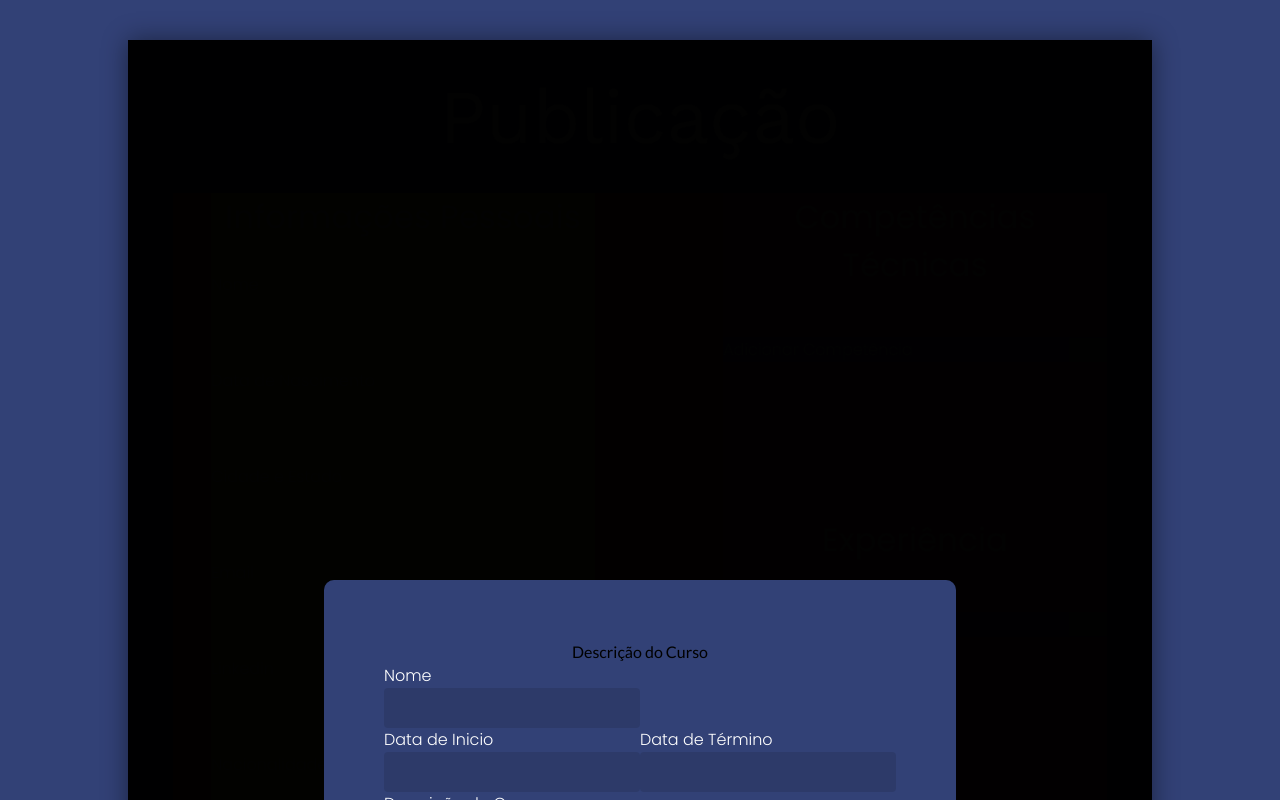
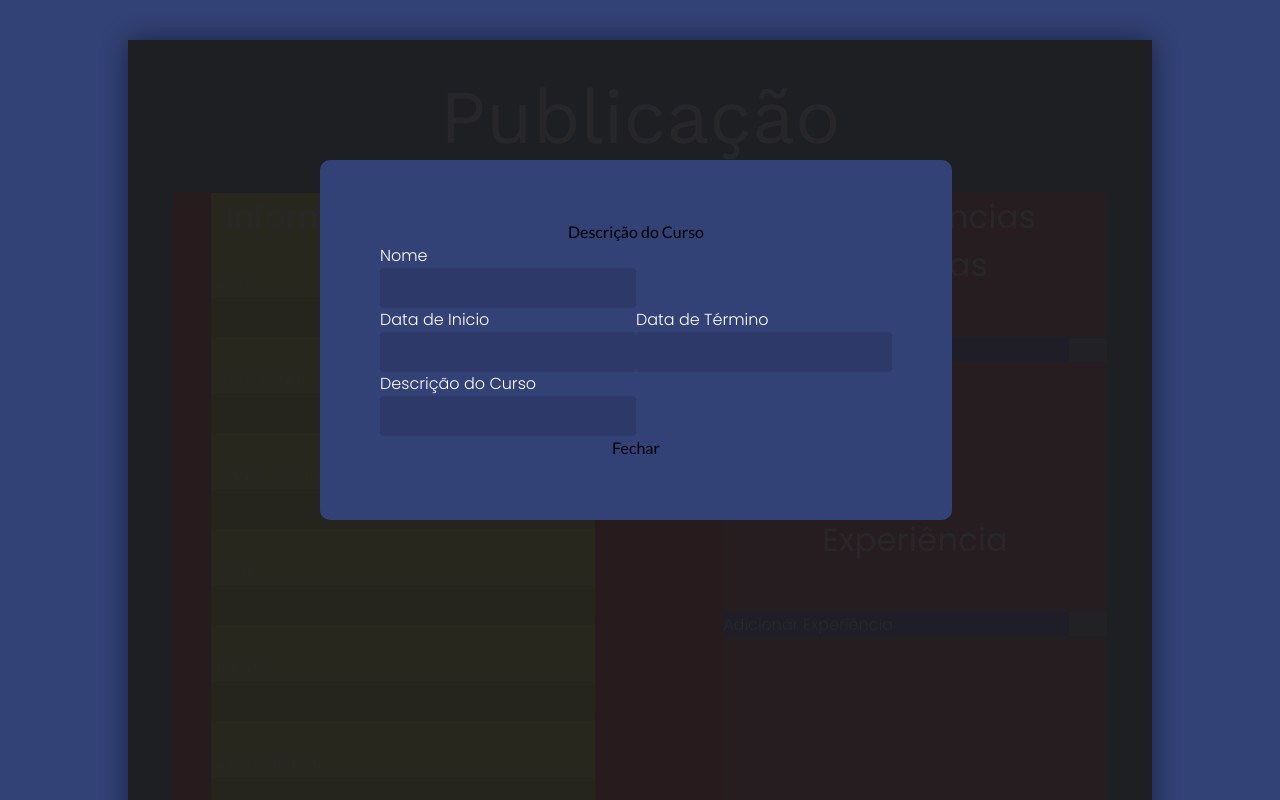
Before and after one commit to midnight1thais/shework, a React (Create React App) app: page / in a window 1280 px wide. Both pictures are taken after a click on the button 1087 px from the left and 349 px from the top of the page. Shown: the top 800 px of the page. Built offline with nearby package versions, Linux system fonts and the light colour scheme; grey boxes are pictures that could not be loaded.

Commit message:
modal criado

```diff
--- a/src/componentes/CreateModal/CreateModal.js
+++ b/src/componentes/CreateModal/CreateModal.js
@@ -2,17 +2,18 @@ import React, {useState} from 'react'
 
 import { Background, ContainerMid, ContainerModal, ContainerTop, Input, Label, TitleDes} from './style'
 
-function CreateModal({ isOpen, setModalOpen, addCurso}){
+function CreateModal({ isOpen, setModalOpen, addCurso, tipoLista}){
 
   const [nomeCurso, setNomeCurso] = useState(''); // Estado para o nome do curso
 
   // Função para lidar com a adição do curso
   const handleAddCurso = () => {
     if (nomeCurso.trim() !== '') {
-      addCurso(nomeCurso); // Chama a função passada por prop para adicionar o curso
-      setModalOpen(); // Fecha o modal
+        addCurso(nomeCurso, tipoLista);
+        setModalOpen();
     }
-  };
+};
+
 
   if (isOpen) {
     return (
--- a/src/componentes/CreateModal/style.jsx
+++ b/src/componentes/CreateModal/style.jsx
@@ -7,7 +7,7 @@ export const Background = styled.div`
     bottom: 0;
     left: 0;
     right: 0;
-    background-color: rgb(0,0,0, 0.7);
+    background-color: #1d1d1f88;
     z-index: 1000;
 `
 
@@ -17,13 +17,14 @@ export const ContainerModal = styled.div`
     flex-direction: column;
 
     position: fixed;
-    top: 50%;
-    left: 50%;
-    transform: translate(-50%,-50%);
+    margin-top: 15vh;
+    margin-left: 15vw;
     padding: 60px;
     background-color: #324176;
     border-radius: 10px;
     color: black;
+
+
 
 `
 
```
